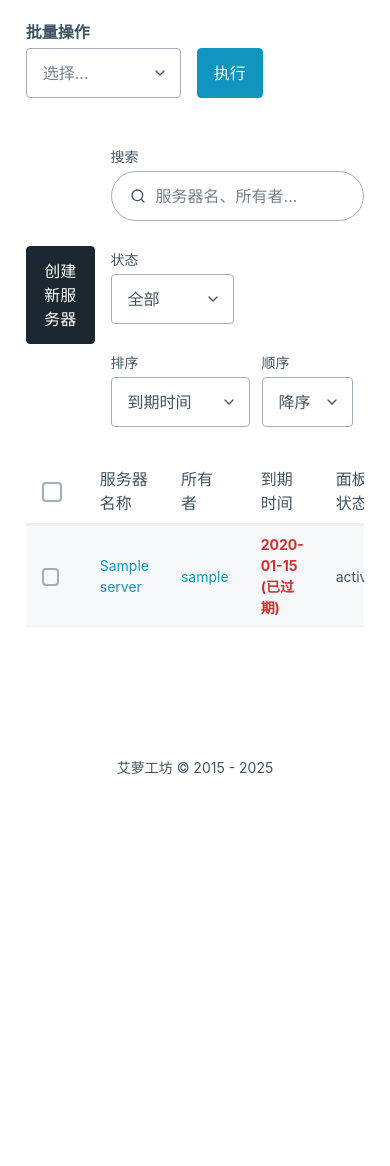
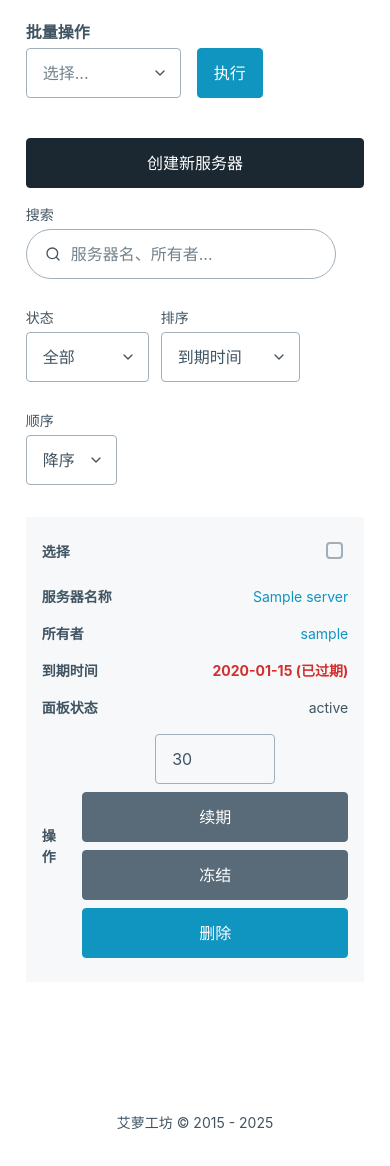
Before and after one commit to vvb7456/ptero_manager, a Flask app: page /servers in a window 390 px wide. Shown: the part 80-1246 px from the top of the page. Before the commit the page ends 855 px from the top, so only its background shows below. Run offline with Flask 3, Linux system fonts and the light colour scheme; the visitor is signed in with stand-in values (Sample User, id 1); tables that the repository leaves empty hold one stand-in row (values such as "Sample post").

Commit message:
优化移动端ui表现

```diff
--- a/templates/_server_list.html
+++ b/templates/_server_list.html
@@ -1,5 +1,5 @@
-<!-- templates/_server_list.html -->
-<div style="display: flex; justify-content: space-between; align-items: flex-end; flex-wrap: wrap; gap: 2rem; margin-bottom: 1rem;">
+<!-- templates/_server_list.html (响应式修改) -->
+<div class="page-actions-bar">
     <form id="batch-form" action="{{ url_for('batch_process') }}" method="post" style="margin: 0;">
         {% for key, value in request.args.to_dict().items() %}<input type="hidden" name="{{ key }}" value="{{ value }}">{% endfor %}
         <div style="display: flex; align-items: flex-end; gap: 1rem;">
--- a/templates/_server_rows.html
+++ b/templates/_server_rows.html
@@ -1,20 +1,20 @@
-<!-- templates/_server_rows.html -->
+<!-- templates/_server_rows.html (响应式修改) -->
 {% for server in servers %}
 <tr>
-<td><input type="checkbox" name="server_ids" value="{{ server.ptero_server_id }}" form="batch-form"></td>
-<td>
+    <td data-label="选择"><input type="checkbox" name="server_ids" value="{{ server.ptero_server_id }}" form="batch-form"></td>
+    <td data-label="服务器名称">
         {% if server.uuid %}
         <a href="{{ PANEL_URL }}/server/{{ server.uuid }}" target="_blank" rel="noopener noreferrer" data-tooltip="Ptero ID: {{ server.ptero_server_id }}">{{ server.server_name }}</a>
         {% else %}
         <a href="javascript:void(0)" data-tooltip="Ptero ID: {{ server.ptero_server_id }}">{{ server.server_name }}</a>
         {% endif %}
     </td>
-<td>
+    <td data-label="所有者">
         <a href="{{ url_for('users_list', search_term=server.owner_username) }}" data-tooltip="{{ server.owner_username }} (ID: {{ server.owner_id or 'N/A' }})">
             {{ server.owner_username or '未知' }}
         </a>
     </td>
-<td>
+    <td data-label="到期时间">
         {% if server.expiration_date %}
         {% set days_left = (server.expiration_date - today).days %}
         {% if days_left < 0 %}<span class="status-expired">{{ server.expiration_date.strftime('%Y-%m-%d') }} (已过期)</span>
@@ -23,12 +23,12 @@
         {% else %}<span>{{ server.expiration_date.strftime('%Y-%m-%d') }}</span>{% endif %}
         {% else %}<span style="color: grey;">永久</span>{% endif %}
     </td>
-<td>
+    <td data-label="面板状态">
         {% if server.status == '已冻结' %}<span class="status-suspended">{{ server.status }}</span>
         {% else %}<span class="status-normal">{{ server.status or '正常' }}</span>{% endif %}
     </td>
-<td>
-<div style="display: flex; gap: 0.5rem; align-items: center;">
+    <td data-label="操作">
+        <div style="display: flex; gap: 0.5rem; align-items: center; justify-content: flex-end;">
             <form action="{{ url_for('set_expiry', ptero_id=server.ptero_server_id, **request.args) }}" method="post" style="display: contents;"><input type="number" name="renew_days" value="30" style="width: 120px; margin: 0;"><button type="submit" class="secondary" style="margin: 0;">续期</button></form>
             <form action="{{ url_for('suspend_server', ptero_id=server.ptero_server_id, **request.args) }}" method="post" onsubmit="return confirm('您确定要{% if server.status == '已冻结' %}解冻{% else %}冻结{% endif %}此服务器吗？');" style="display: contents;">
                 {% if server.status == '已冻结' %}<button type="submit" class="contrast" style="margin: 0;">解冻</button>
--- a/templates/layout.html
+++ b/templates/layout.html
@@ -1,4 +1,4 @@
-<!-- templates/layout.html (Logo尺寸修正版) -->
+<!-- templates/layout.html (最终响应式版) -->
 <!DOCTYPE html>
 <html lang="zh-CN">
 <head>
@@ -97,6 +97,11 @@
 
         #desktop-nav-links a[role="button"] { padding: 0.5rem 1rem; font-weight: 500; }
 
+        .page-actions-bar {
+            display: flex; justify-content: space-between; align-items: flex-end;
+            flex-wrap: wrap; gap: 2rem; margin-bottom: 1rem;
+        }
+
         /* ---- 响应式布局 ---- */
         @media (max-width: 992px) {
             .page-header {
@@ -104,46 +109,85 @@
                 display: flex;
                 justify-content: space-between;
             }
-            .header-center {
-                display: none;
-            }
-            .header-right > .secondary.outline {
-                display: none;
-            }
-            #mobile-menu-toggle {
-                display: block;
-            }
-            main.container {
-                padding-top: calc(var(--header-height-mobile) + 20px);
-            }
+            .header-center { display: none; }
+            .header-right > .secondary.outline { display: none; }
+            #mobile-menu-toggle { display: block; }
+            main.container { padding-top: calc(var(--header-height-mobile) + 20px); }
 
             #mobile-nav-menu {
-                display: none;
-                position: fixed;
+                display: none; position: fixed;
                 top: 0; left: 0; width: 100%; height: 100%;
                 background-color: rgba(0, 0, 0, 0.8);
-                z-index: 1000;
-                flex-direction: column;
-                justify-content: center;
-                align-items: center;
-                gap: 1.5rem;
+                z-index: 1000; flex-direction: column;
+                justify-content: center; align-items: center; gap: 1.5rem;
             }
-
-            body.nav-open #mobile-nav-menu {
-                display: flex;
-            }
-
+            body.nav-open #mobile-nav-menu { display: flex; }
             #mobile-nav-menu a[role="button"] {
-                font-size: 1.2rem;
-                padding: 1rem 2rem;
-                width: 80%;
-                max-width: 300px;
-                text-align: center;
+                font-size: 1.2rem; padding: 1rem 2rem;
+                width: 80%; max-width: 300px; text-align: center;
                 background-color: var(--card-background-color);
                 border: 1px solid var(--pico-muted-border-color);
                 color: var(--pico-color);
             }
             #mobile-nav-menu .mobile-logout { margin-top: 2rem; border-color: var(--pico-secondary); color: var(--pico-secondary); }
+        }
+
+        /* 响应式操作区和表格 (卡片化) */
+        @media (max-width: 768px) {
+            .page-actions-bar {
+                flex-direction: column;
+                align-items: stretch;
+                gap: 1.5rem;
+            }
+            .page-actions-bar > div { /* 重置子元素的对齐方式 */
+                align-items: stretch !important;
+                flex-direction: column;
+            }
+
+            .table-scroll-container { max-height: none; overflow-y: visible; }
+            table[role="grid"] { border: 0; }
+            table[role="grid"] thead { display: none; }
+            table[role="grid"] tr {
+                display: block; margin-bottom: 1.5rem;
+                border: 1px solid var(--pico-muted-border-color);
+                border-radius: var(--pico-border-radius);
+                padding: 1rem;
+            }
+            table[role="grid"] td {
+                display: flex; justify-content: space-between; align-items: center;
+                text-align: right; padding: 0.5rem 0;
+                border-bottom: 1px solid var(--pico-muted-border-color);
+            }
+            table[role="grid"] tr td:last-child { border-bottom: 0; }
+            table[role="grid"] td::before {
+                content: attr(data-label);
+                text-align: left;
+                font-weight: bold;
+                margin-right: 1rem;
+            }
+            table[role="grid"] td[data-label="选择"] {
+                padding-bottom: 1rem;
+            }
+            table[role="grid"] td[data-label="操作"] > div {
+                flex-direction: column;
+                align-items: flex-end;
+                gap: 0.75rem;
+                width: 100%;
+            }
+            table[role="grid"] td[data-label="操作"] form,
+            table[role="grid"] td[data-label="操作"] a {
+                width: 100%;
+            }
+            table[role="grid"] td[data-label="操作"] input,
+            table[role="grid"] td[data-label="操作"] button,
+            table[role="grid"] td[data-label="操作"] a[role="button"] {
+                width: 100%;
+                margin: 0 !important;
+            }
+            table[role="grid"] td[data-label="操作"] form {
+                display: flex;
+                gap: 0.5rem;
+            }
         }
     </style>
 </head>
@@ -152,8 +196,7 @@
         <div class="header-left">
             {% if UI_BANNER_URL %}
                 <a href="{{ url_for('dashboard') }}" style="line-height: 0;">
-                     <!-- FIX: 调整桌面端logo尺寸, 使用max-height -->
-                    <img src="{{ UI_BANNER_URL }}" alt="Banner" style="max-height: 55px; width: auto; display: block; object-fit: contain;">
+                     <img src="{{ UI_BANNER_URL }}" alt="Banner" style="max-height: 55px; width: auto; display: block; object-fit: contain;">
                 </a>
             {% else %}
                 <a href="{{ url_for('dashboard') }}" style="text-decoration: none;">
--- a/templates/users.html
+++ b/templates/users.html
@@ -1,5 +1,5 @@
-<!-- templates/users.html (v1.1.2: 彻底修复创建按钮的垂直对齐问题) -->
-<div style="display: flex; justify-content: space-between; align-items: flex-end; flex-wrap: wrap; gap: 2rem; margin-bottom: 1rem;">
+<!-- templates/users.html (响应式修改) -->
+<div class="page-actions-bar">
     <!-- 左侧批量操作 -->
     <form id="batch-users-form" action="{{ url_for('batch_process_users') }}" method="post" style="margin: 0;">
         {% for key, value in request.args.to_dict().items() %}<input type="hidden" name="{{ key }}" value="{{ value }}">{% endfor %}
@@ -17,11 +17,9 @@
     </form>
 
     <!-- 右侧功能区 (创建按钮 + 筛选表单) -->
-    <!-- **BUG修复**: 将此处的 align-items 改回 'center'，与服务器列表页面保持一致 -->
     <div style="display: flex; align-items: center; flex-wrap: wrap; gap: 1rem;">
         <a href="{{ url_for('create_user') }}" role="button" class="contrast" style="margin-bottom: 0; white-space: nowrap;">创建新用户</a>
 
-        <!-- **BUG修复**: 将此处的 align-items 改回 'center' -->
         <form id="filter-users-form" action="{{ url_for('users_list') }}" method="get" style="display: flex; align-items: center; flex-wrap: wrap; gap: 0.75rem; margin: 0;">
             <div>
                 <label for="search_term_user" style="margin-bottom: 0.25rem; font-size: 0.875rem;">搜索</label>
```
Also changed, not shown: templates/_user_rows.html (+11 -11 lines). Lines whose indentation alone changed are shown as unchanged.
